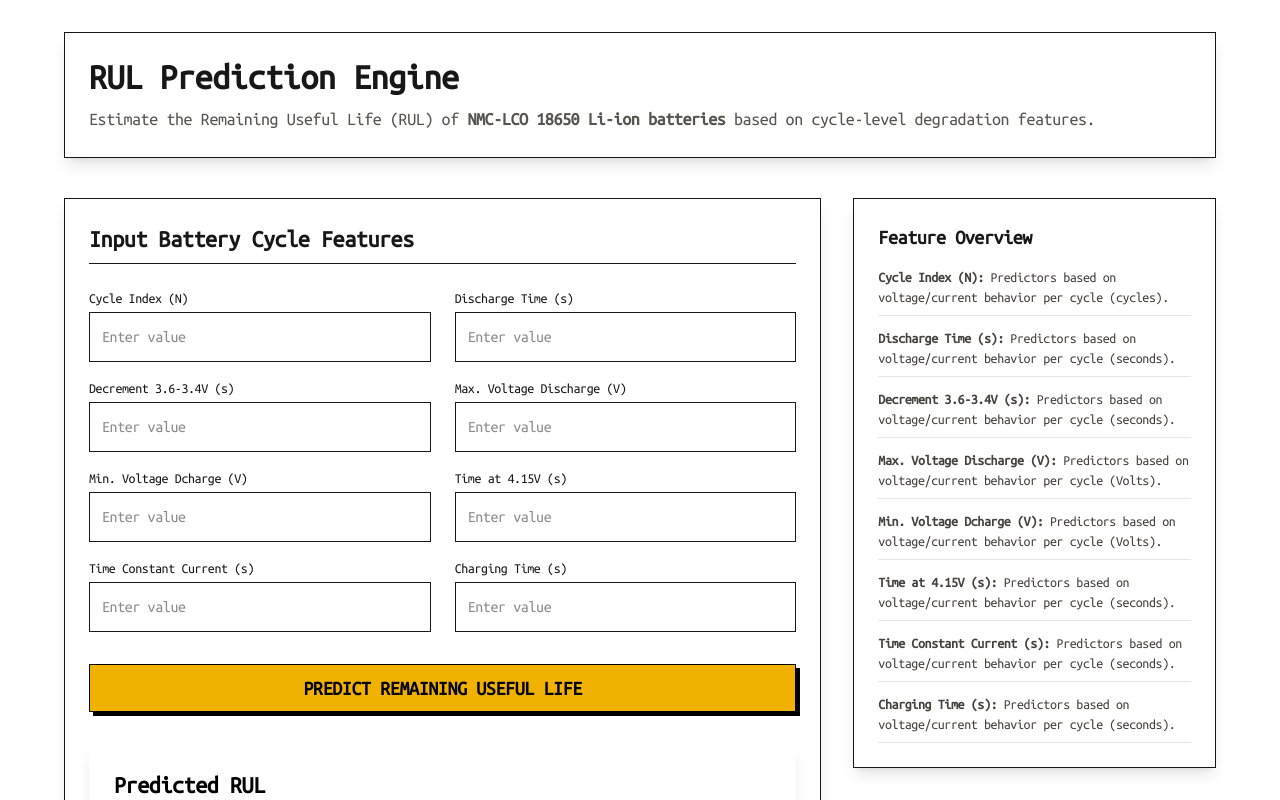
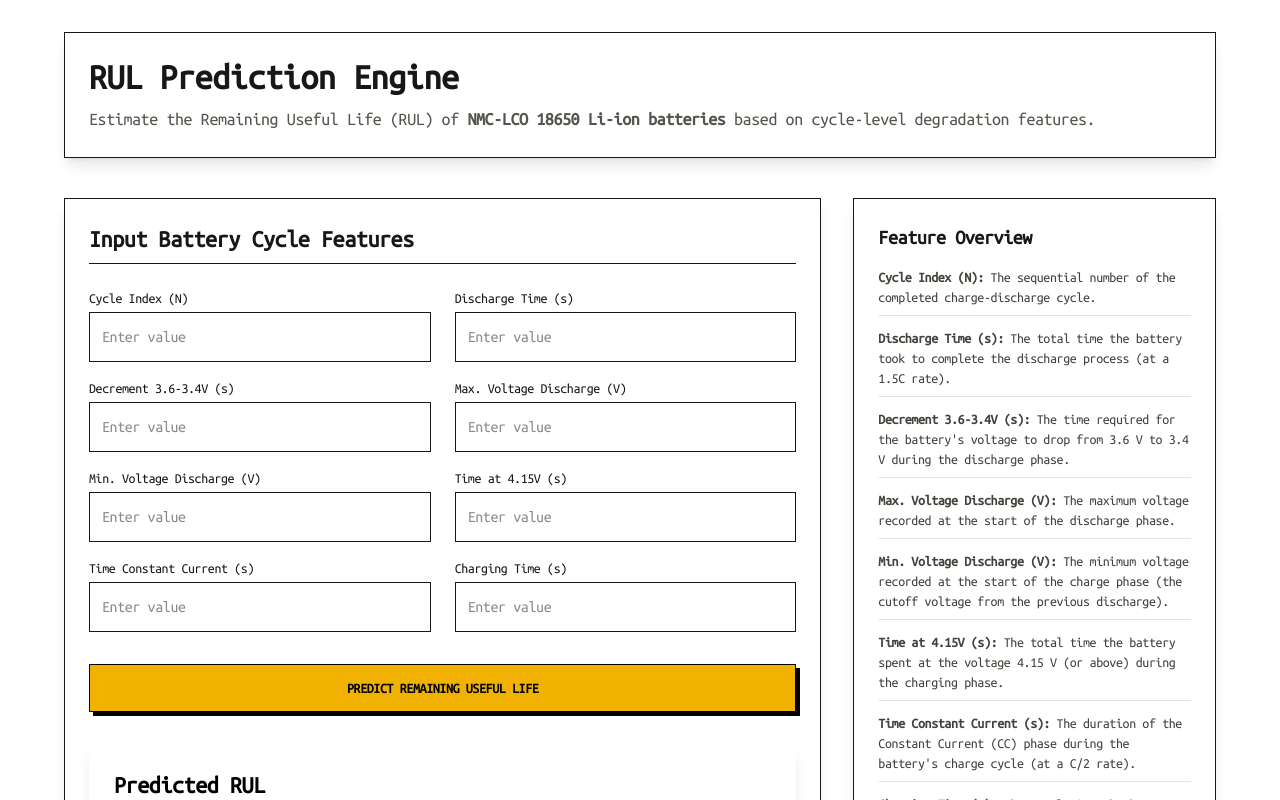
Before and after one commit to oyetanishq/rul-chemical-expo, a Next.js app in the folder web/: page / in a window 1280 px wide. Shown: the top 800 px of the page. Built offline with nearby package versions, Linux system fonts and the light colour scheme; no server answers.

Commit message:
web: desc update

```diff
--- a/web/app/page.tsx
+++ b/web/app/page.tsx
@@ -19,14 +19,29 @@ import { Loader } from "lucide-react";
 import { ChangeEvent, FormEvent, useEffect, useState } from "react";
 
 const FEATURE_METADATA = [
-    { key: "cycle_index", label: "Cycle Index (N)", unit: "cycles" },
-    { key: "discharge_time", label: "Discharge Time (s)", unit: "seconds" },
-    { key: "decrement", label: "Decrement 3.6-3.4V (s)", unit: "seconds" },
-    { key: "max_voltage_discharge", label: "Max. Voltage Discharge (V)", unit: "Volts" },
-    { key: "min_voltage_dcharge", label: "Min. Voltage Dcharge (V)", unit: "Volts" },
-    { key: "time_at_4_15", label: "Time at 4.15V (s)", unit: "seconds" },
-    { key: "time_constant_current", label: "Time Constant Current (s)", unit: "seconds" },
-    { key: "charging_time", label: "Charging Time (s)", unit: "seconds" },
+    { key: "cycle_index", label: "Cycle Index (N)", unit: "cycles", description: "The sequential number of the completed charge-discharge cycle." },
+    { key: "discharge_time", label: "Discharge Time (s)", unit: "seconds", description: "The total time the battery took to complete the discharge process (at a 1.5C rate)." },
+    {
+        key: "decrement",
+        label: "Decrement 3.6-3.4V (s)",
+        unit: "seconds",
+        description: "The time required for the battery's voltage to drop from 3.6 V to 3.4 V during the discharge phase.",
+    },
+    { key: "max_voltage_discharge", label: "Max. Voltage Discharge (V)", unit: "Volts", description: "The maximum voltage recorded at the start of the discharge phase." },
+    {
+        key: "min_voltage_dcharge",
+        label: "Min. Voltage Discharge (V)",
+        unit: "Volts",
+        description: "The minimum voltage recorded at the start of the charge phase (the cutoff voltage from the previous discharge).",
+    },
+    { key: "time_at_4_15", label: "Time at 4.15V (s)", unit: "seconds", description: "The total time the battery spent at the voltage 4.15 V (or above) during the charging phase." },
+    {
+        key: "time_constant_current",
+        label: "Time Constant Current (s)",
+        unit: "seconds",
+        description: "The duration of the Constant Current (CC) phase during the battery's charge cycle (at a C/2 rate).",
+    },
+    { key: "charging_time", label: "Charging Time (s)", unit: "seconds", description: "The total time the battery took to complete the entire charge cycle (CC + CV)." },
 ] as const;
 
 const initialFormData: BatteryData = {
@@ -130,7 +145,7 @@ export default function RULPredictor() {
                         <button
                             type="submit"
                             disabled={loading}
-                            className="mt-8 w-full flex justify-center items-center bg-yellow-500 text-black border border-black p-3 h-12 text-xl font-semibold uppercase cursor-pointer  transition-all duration-100 ease-in-out  shadow-[4px_4px_0px_0px_#000000]  hover:translate-x-[2px] hover:translate-y-[2px] hover:shadow-[2px_2px_0px_0px_#000000]  active:translate-x-[4px] active:translate-y-[4px] active:shadow-[0px_0px_0px_#00000040]  disabled:opacity-50 disabled:cursor-not-allowed"
+                            className="mt-8 w-full flex justify-center items-center bg-yellow-500 text-black border border-black text-xs md:text-sm h-12 font-semibold uppercase cursor-pointer  transition-all duration-100 ease-in-out  shadow-[4px_4px_0px_0px_#000000]  hover:translate-x-[2px] hover:translate-y-[2px] hover:shadow-[2px_2px_0px_0px_#000000]  active:translate-x-[4px] active:translate-y-[4px] active:shadow-[0px_0px_0px_#00000040]  disabled:opacity-50 disabled:cursor-not-allowed"
                         >
                             {loading ? <Loader className="size-5 animate-spin" /> : "Predict Remaining Useful Life"}
                         </button>
@@ -157,10 +172,10 @@ export default function RULPredictor() {
                         <div className="p-6 border border-base-dark bg-white rounded-none shadow-lg">
                             <h3 className="text-xl font-bold mb-4 text-base-dark">Feature Overview</h3>
                             <ul className="space-y-3 text-sm text-stone-700">
-                                {FEATURE_METADATA.map(({ key, label, unit }) => (
+                                {FEATURE_METADATA.map(({ key, label, description }) => (
                                     <li key={key} className="border-b border-stone-200 pb-2">
                                         <span className="font-semibold text-base-dark">{label}: </span>
-                                        Predictors based on voltage/current behavior per cycle ({unit}).
+                                        {description}
                                     </li>
                                 ))}
                             </ul>
```
